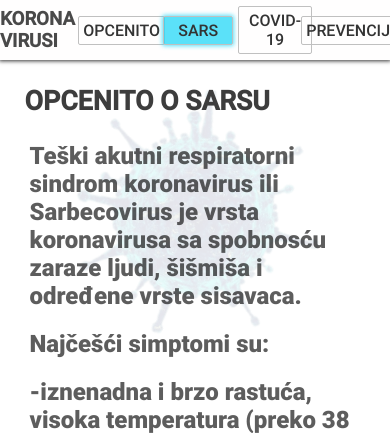
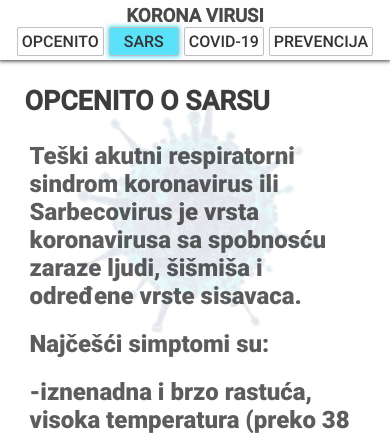
Before and after one commit to mislavbreka/mislavbreka.github.io, a PHP site: page /ena/sars.html in a window 390 px wide. Shown: the top 433 px of the page. Run offline with PHP 8.4, Linux system fonts and the light colour scheme.

Commit message:
Update style.css

```diff
--- a/ena/style.css
+++ b/ena/style.css
@@ -163,3 +163,10 @@ a .important{
     border: 1px solid #333;
     box-shadow: 0px 0px 4px 1px rgba(35, 216, 248, 0.747);
 }
+
+@media only screen and (max-width: 600px) {
+    .navcontainer {
+        width: 100%;
+        grid-auto-flow: row;
+    }
+}
```
